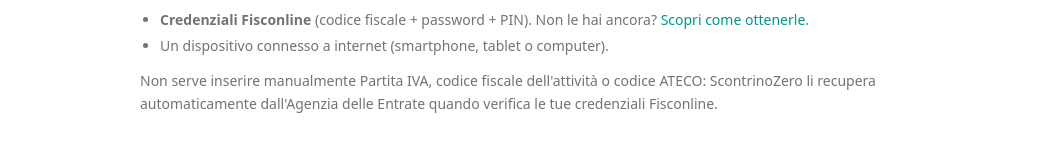
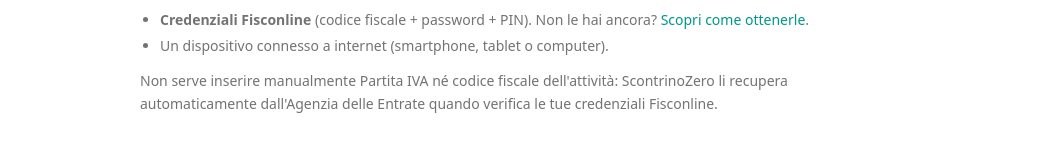
Before and after one commit to dstmrk/scontrinozero, a Next.js app: page /help/prima-configurazione in a window 1280 px wide. Shown: the part 362-522 px from the top of the page, without its empty margins (116-1166 px from the left). Built offline with nearby package versions, Linux system fonts and the light colour scheme; no server answers.

Commit message:
Update page.tsx

```diff
--- a/src/app/(marketing)/help/prima-configurazione/page.tsx
+++ b/src/app/(marketing)/help/prima-configurazione/page.tsx
@@ -59,7 +59,7 @@
         </ul>
         <p className="text-muted-foreground mt-3 text-sm leading-relaxed">
           {
-            "Non serve inserire manualmente Partita IVA, codice fiscale dell'attività o codice ATECO: ScontrinoZero li recupera automaticamente dall'Agenzia delle Entrate quando verifica le tue credenziali Fisconline."
+            "Non serve inserire manualmente Partita IVA né codice fiscale dell'attività: ScontrinoZero li recupera automaticamente dall'Agenzia delle Entrate quando verifica le tue credenziali Fisconline."
           }
         </p>
 
```
